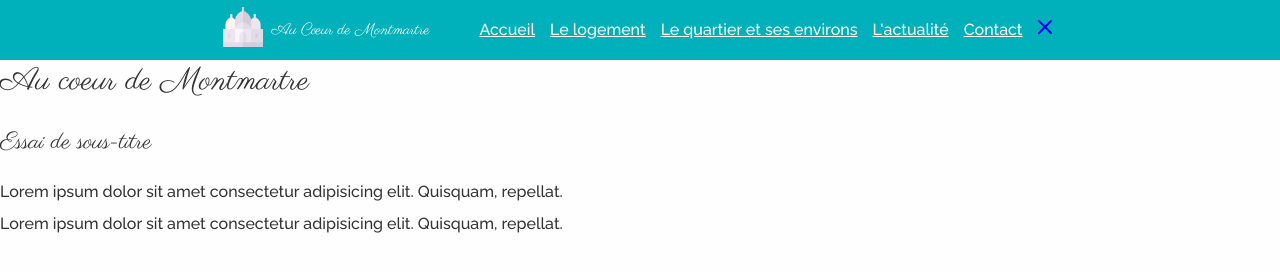
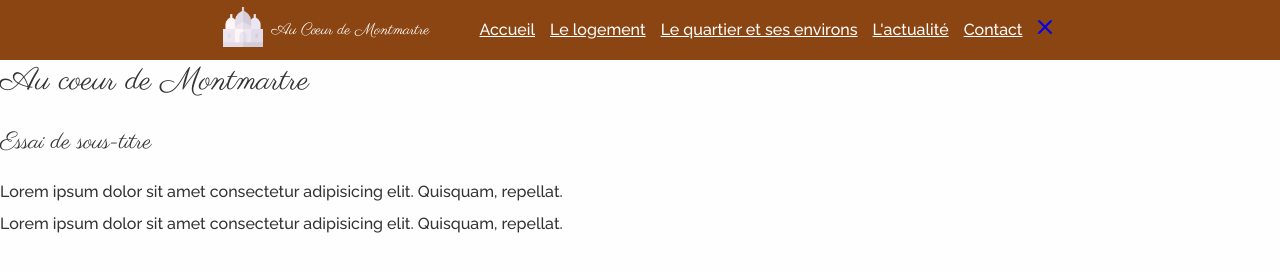
Before and after one commit to arnaudgaudin/tp-montmartre, a website built with Vite: page index.html in a window 1280 px wide. Built offline with nearby package versions, Linux system fonts and the light colour scheme; some icons are missing.

Commit message:
feat: update color theme

```diff
--- a/src/style/_variables.css
+++ b/src/style/_variables.css
@@ -1,8 +1,14 @@
 :root {
-  /* define variables */
+  /* theme de couleurs */
+  --primary-color: #8B4513;
+  --secondary-color: #FFDAB9;
 
-  --primary-color: #00B1BB;
-  --secondary-color: #7F8183;
+  /* Autres variations possibles : */
+  /* --primary-color: #B22222;
+  --secondary-color: #F5DEB3; */
+  /* --primary-color: #D2691E;
+  --secondary-color: #87CEEB; */
+
   --text-color: #333;
   --bg-color: #fefefe;
   --error-color: #FF6B6B;
```
